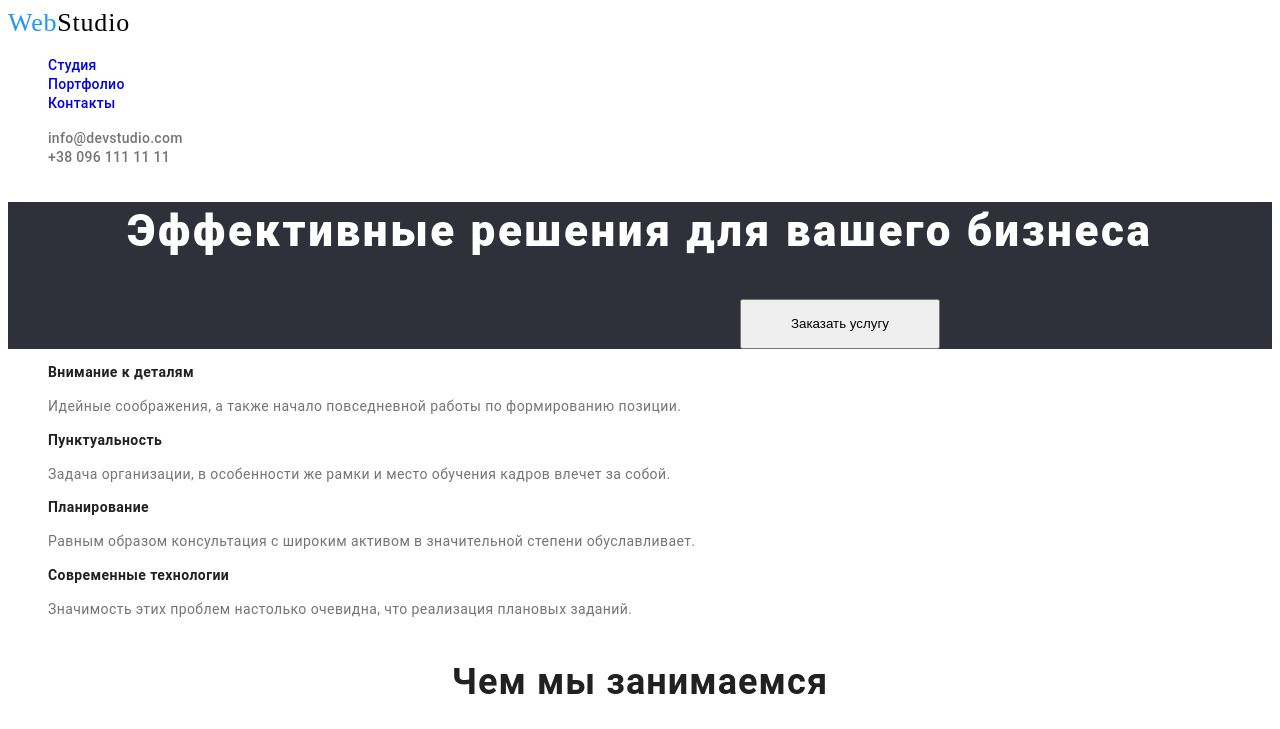
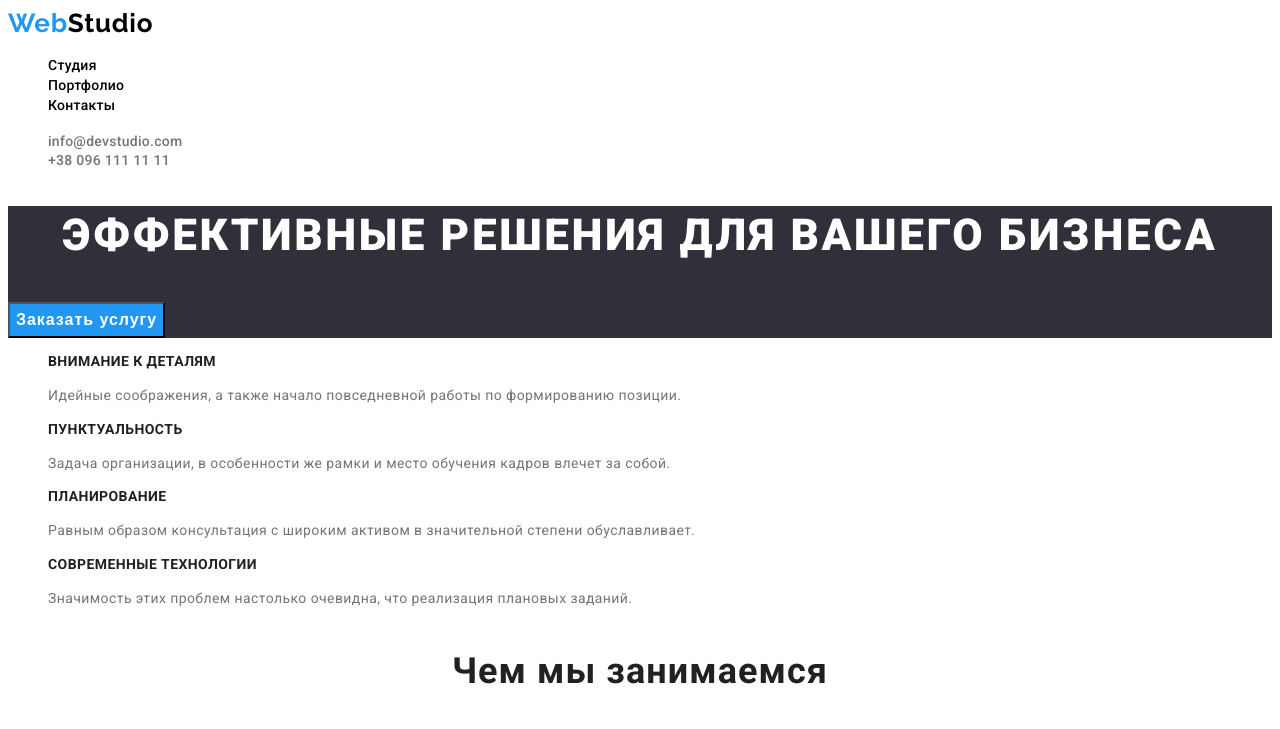
Before and after one commit to captainzombie/goit-markup-hw-02, a plain HTML site: page index.html in a window 1280 px wide. Shown: the top 729 px of the page. Drawn offline with Linux system fonts and the light colour scheme; a web font is replaced by a local one.

Commit message:
fixes hw2

```diff
--- a/css/styles.css
+++ b/css/styles.css
@@ -52,10 +52,6 @@ body {
 
 /*---------header---------*/
 
-.nav-list a.nav-link {
-	pointer-events: painted;
-}
-
 .link {
 	font-weight: 500;
 		font-size: 14px;
@@ -71,6 +67,11 @@ color: #757575;
 
 .contacts-link {
 	color: #757575;
+	font-style: normal;
+		font-weight: 500;
+		font-size: 14px;
+		line-height: 1.14;
+		letter-spacing: 0.02em;
 }
 
 .hero-btn:hover,
@@ -88,6 +89,14 @@ color: #757575;
 	background-color: var(--hover-color);
 }
 
+.nav-link {
+	font-style: normal;
+		font-weight: 500;
+		font-size: 14px;
+		line-height: 1.43;
+		letter-spacing: 0.02em;
+		color: #000000;
+}
 
 /*---------hero---------*/
 
@@ -102,14 +111,20 @@ color: #757575;
 		text-align: center;
 		letter-spacing: 0.06em;
 		color: #FFFFFF;
+		text-transform: uppercase;
 }
 
 .hero-btn {
-	margin-left: 732px;
-	width: 200px;
-	height: 50px;
+	font-weight: 700;
+	font-size: 16px;
+	line-height: 1.88;
+	display: flex;
+	align-items: center;
+	text-align: center;
+	letter-spacing: 0.06em;
+	background-color: var(--hover-color);
+	color: #FFFFFF;
 }
-
 
 /*---------benefits---------*/
 
@@ -118,6 +133,7 @@ color: #757575;
 		font-size: 14px;
 		line-height: 1.14;
 		letter-spacing: 0.03em;
+		text-transform: uppercase;
 }
 
 .benefits-text {
@@ -156,7 +172,7 @@ color: #757575;
 /*---------footer---------*/
 
 .address {
-	font-weight: 400px;
+	font-weight: 400;
 		font-size: 14px;
 		line-height: 1.71;
 		letter-spacing: 0.03em;
@@ -177,6 +193,11 @@ color: #757575;
 .filter-btn {
 	cursor: pointer;
 	font-family: inherit;
+	font-weight: 500;
+		font-size: 16px;
+		line-height: 1.62;
+		text-align: center;
+		letter-spacing: 0.03em;
 }
 
 /*---------work-examples---------*/
@@ -193,4 +214,5 @@ color: #757575;
 		font-size: 16px;
 		line-height: 1.88;
 		letter-spacing: 0.03em;
+		color:  var(--text-color);
 }
--- a/index.html
+++ b/index.html
@@ -7,8 +7,9 @@
 	<link rel="stylesheet" href="./css/styles.css">
 	<link rel="preconnect" href="https://fonts.googleapis.com">
 	<link rel="preconnect" href="https://fonts.gstatic.com" crossorigin>
-	<link href="https://fonts.oogleapis.com/css2?family=Raleway:wght@700&family=Roboto:wght@400;500;700;900&display=swap"
-		rel="stylesheet">
+	<link rel="preconnect" href="https://fonts.googleapis.com">
+<link rel="preconnect" href="https://fonts.gstatic.com" crossorigin>
+<link href="https://fonts.googleapis.com/css2?family=Raleway:wght@700&family=Roboto:wght@400;500;700;900&display=swap" rel="stylesheet">
 	<title>WEB-Studio</title>
 </head>
 <body>
@@ -114,10 +115,10 @@
 			</address>
 			<ul class="contacts list">
 				<li class="contacts-item">
-					<a href="mailto:info@devstudio.com" class="contacts-link">info@devstudio.com</a>
+					<a href="mailto:info@devstudio.com" class="contacts-link link">info@devstudio.com</a>
 				</li>
 				<li class="contacts-item">
-					<a href="tel:+380961111111" class="contacts-link">+38 096 111 11 11</a>
+					<a href="tel:+380961111111" class="contacts-link link">+38 096 111 11 11</a>
 				</li>
 			</ul>
 	</footer>
```
